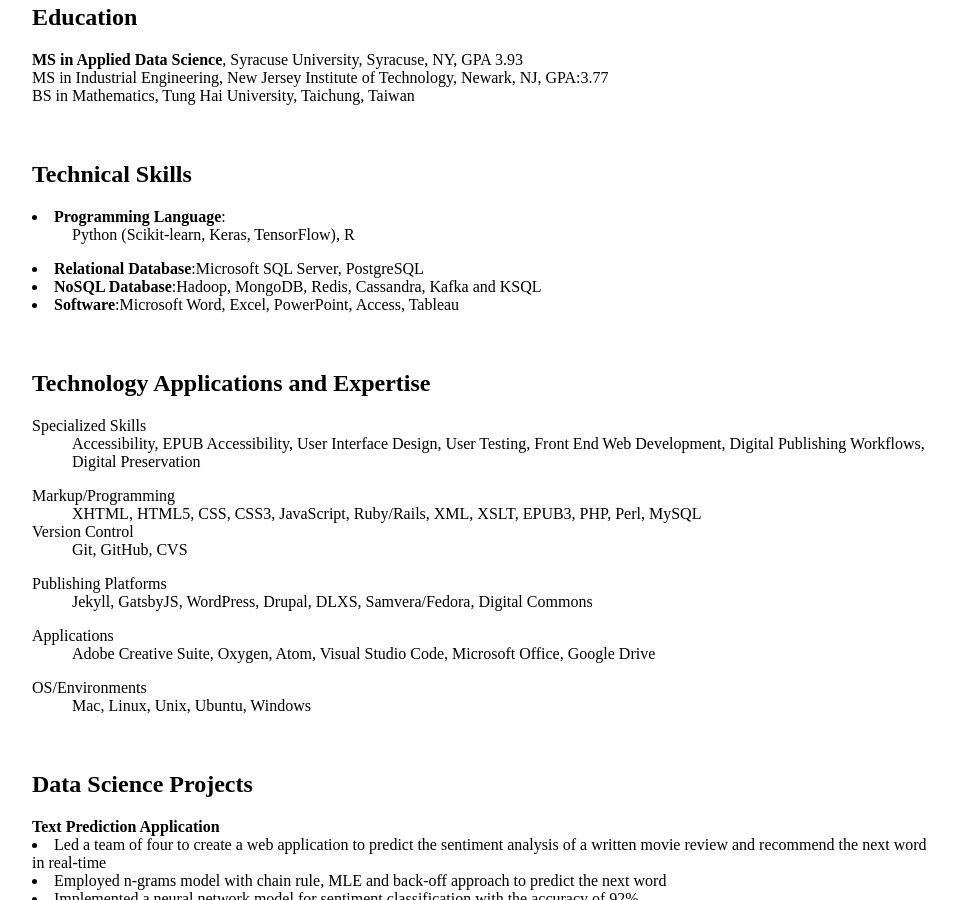
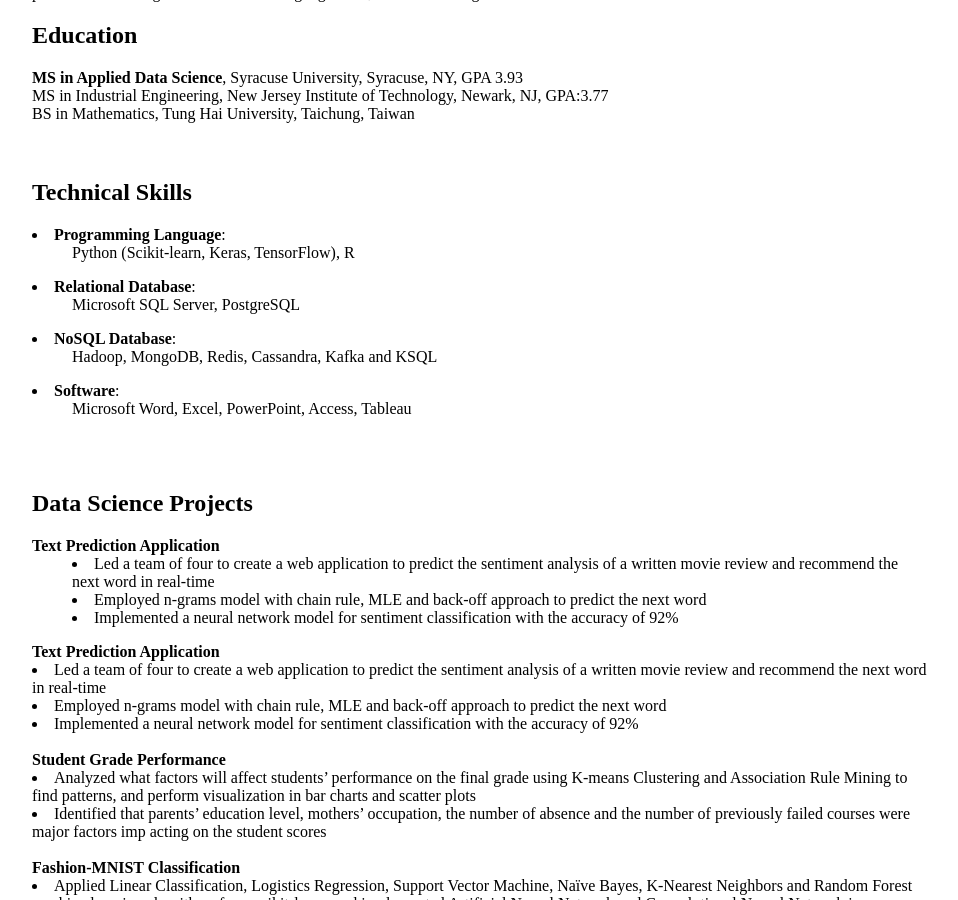
Before and after one commit to bing020815/bing020815.github.io, a Jekyll site: the page built from resume/index.html, in a window 1280 px wide and 900 px high, scrolled down 744 px. Shown: the whole window, without its empty margins (160-1118 px from the left). Built offline with Jekyll 4.4.1, drawn with Linux system fonts in a browser that asks for light colours.

Commit message:
Update index.html

```diff
--- a/resume/index.html
+++ b/resume/index.html
@@ -11,10 +11,10 @@
 	Harrison NJ 07029<br>
 	<abbr title="cell-phone">Phone:</abbr> (973) 420-8023<br>
 	<span class="obfuscate">bwu117@g.syr.edu</span>
-	</address>
+	</address><br>
 
-	<em>Analytical and resourceful data science practitioner with more than 3 years of extensive knowledge of advanced statistics,
-		data analysis, predictive modeling and machine learning algorithm, and data mining.</em>
+	Analytical and resourceful data science practitioner with more than 3 years of extensive knowledge of advanced statistics,
+		data analysis, predictive modeling and machine learning algorithm, and data mining.
 	</div>
 
 
@@ -26,40 +26,33 @@
 	<span style="text-align: justify; display:block;">BS in Mathematics, Tung Hai University, Taichung, Taiwan
 	</span>
 
-
         <br><br><h2>Technical Skills</h2>
 		<dl class="dl-horizontal">
 		<dt><li><strong>Programming Language</strong>:</li></dt>
-		<dd>Python (Scikit-learn, Keras, TensorFlow), R</span></dd>
-		</dl>
-        	<li><strong>Relational Database</strong>:Microsoft SQL Server, PostgreSQL</li>
-		<li><strong>NoSQL Database</strong>:Hadoop, MongoDB, Redis, Cassandra, Kafka and KSQL</li>
-		<li><strong>Software</strong>:Microsoft Word, Excel, PowerPoint, Access, Tableau</li>
-
-	<br><br><h2>Technology Applications and Expertise</h2>
-					<dl class="dl-horizontal">
-						<dt>Specialized Skills</dt>
-						<dd>Accessibility, EPUB Accessibility, User Interface Design, User Testing, Front End Web Development, Digital Publishing Workflows, Digital Preservation</dd>
+		<dd>Python (Scikit-learn, Keras, TensorFlow), R</dd>
 		</dl>
         	<dl class="dl-horizontal">
-						<dt>Markup/Programming</dt>
-						<dd>XHTML, HTML5, CSS, CSS3, JavaScript, Ruby/Rails, XML, XSLT, EPUB3, PHP, Perl, MySQL</dd>
-						<dt>Version Control</dt>
-						<dd>Git, GitHub, CVS</dd>
+		<dt><li><strong>Relational Database</strong>:</li></dt>
+		<dd>Microsoft SQL Server, PostgreSQL</dd>
 		</dl>
 		<dl class="dl-horizontal">
-						<dt>Publishing Platforms</dt>
-						<dd>Jekyll, GatsbyJS, WordPress, Drupal, DLXS, Samvera/Fedora, Digital Commons</dd>
+		<dt><li><strong>NoSQL Database</strong>:</li></dt>
+		<dd>Hadoop, MongoDB, Redis, Cassandra, Kafka and KSQL</dd>
 		</dl>
 		<dl class="dl-horizontal">
-						<dt>Applications</dt>
-						<dd>Adobe Creative Suite, Oxygen, Atom, Visual Studio Code, Microsoft Office, Google Drive</dd>
+		<dt><li><strong>Software</strong>:</li></dt>
+		<dd>Microsoft Word, Excel, PowerPoint, Access, Tableau</dd>
 		</dl>
-					<dl class="dl-horizontal">
-						<dt>OS/Environments</dt>
-						<dd>Mac, Linux, Unix, Ubuntu, Windows</dd>
 
 	<br><br><h2>Data Science Projects</h2>
+		<dl class="dl-horizontal">
+		<dt><strong>Text Prediction Application</strong></dt>
+		<dd><li>Led a team of four to create a web application to predict the sentiment analysis of a written movie review
+			and recommend the next word in real-time</li>
+		<li>Employed n-grams model with chain rule, MLE and back-off approach to predict the next word</li>
+		<li>Implemented a neural network model for sentiment classification with the accuracy of 92%</li></dd>
+		</dl>
+
 		<strong>Text Prediction Application</strong>
 		<li>Led a team of four to create a web application to predict the sentiment analysis of a written movie review
 			and recommend the next word in real-time</li>
```
Lines whose indentation alone changed are shown as unchanged.
